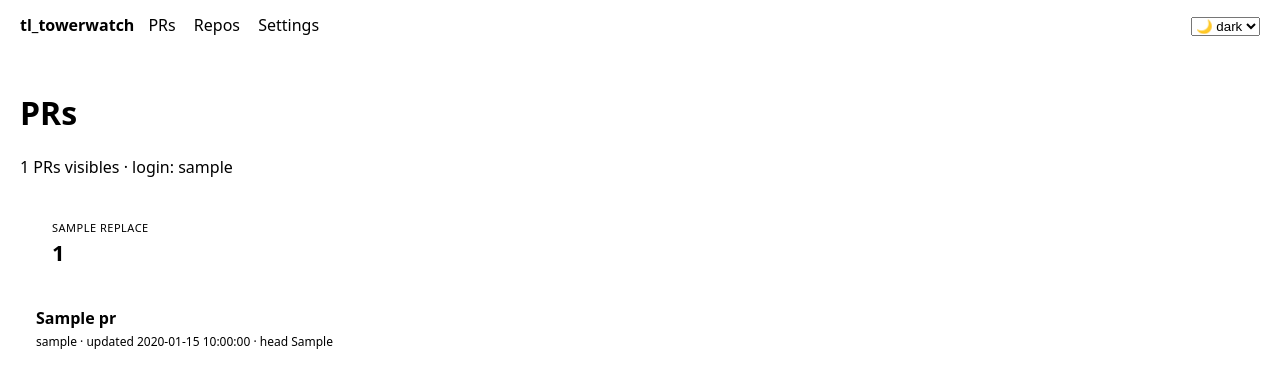
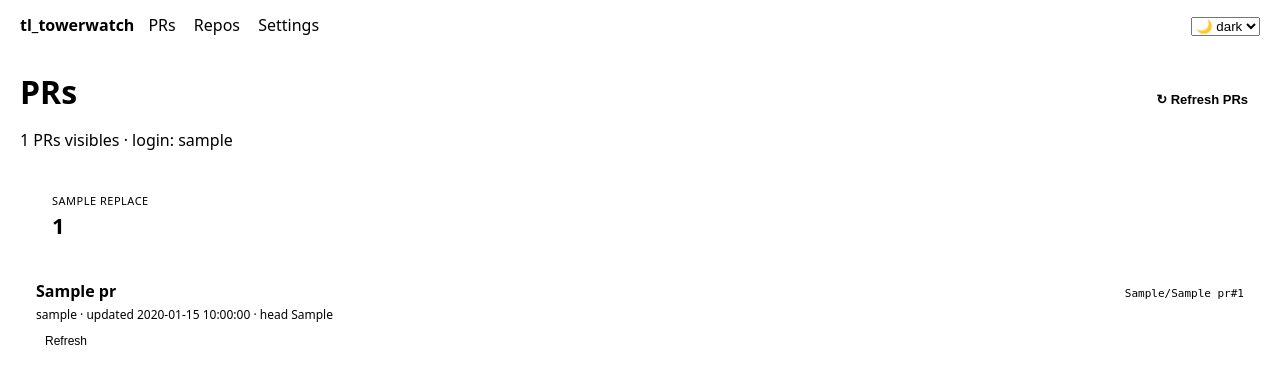
Before and after one commit to hari-corp/tl_towerwatch, a FastAPI app: template src/tl_towerwatch/web/templates/dashboard.html in a window 1280 px wide. Shown: the top 388 px of the page. Run offline with FastAPI, Linux system fonts and the light colour scheme; the template is opened without the code that fills it: most values are stand-ins (such as "Sample title", 1, 10 or a date in 2020); some libraries are stand-ins or nearby versions.

Commit message:
feat(web): global refresh button + per-PR actions on dashboard
The dashboard previously rendered PR cards as dead text — no way to
refresh from the UI, no link to the PR detail page, and no way to
trigger a review without going through the CLI. After running
`tl_towerwatch init` and adding a repo, the dashboard showed the
PR list but was a dead end.

Changes:
- New POST /refresh-all route syncs every enabled repo (mirrors the
  CLI's `tl_towerwatch refresh` flow). Bounces to /settings on auth
  error per Task 10.
- index() now joins each PR to its Repo row and exposes repo_owner /
  repo_name so the template can build detail links and per-PR action
  forms.
- dashboard.html now shows:
  - A global "Refresh PRs" button next to the PRs heading.
  - owner/name#number in monospace next to the title.
  - The title is a link to /pr/{owner}/{name}/{number}.
  - Per-card "Refresh" + "Run review" forms targeting the existing
    POST /pr/.../refresh and POST /pr/.../run-review routes.
- 4 new tests covering: global refresh button present, per-PR links
  + action forms present, POST /refresh-all 303s to /, and POST
  /refresh-all bounces to /settings when no token is configured.

```diff
--- a/src/tl_towerwatch/web/routes.py
+++ b/src/tl_towerwatch/web/routes.py
@@ -23,7 +23,7 @@ from tl_towerwatch.db.models import (
 )
 from tl_towerwatch.github.client import GitHubClient
 from tl_towerwatch.llm import get_provider
-from tl_towerwatch.services.pull_requests import list_prs_for_dashboard, sync_one_pr
+from tl_towerwatch.services.pull_requests import list_prs_for_dashboard, sync_one_pr, sync_repo
 from tl_towerwatch.services.repos import (
     add_repo as svc_add_repo,
 )
@@ -120,6 +120,16 @@ def index(request: Request):
         return token
     login = "dimh"  # TODO: derive from auth in Task 18
     prs = list_prs_for_dashboard(db, login=login, scope_filter="mine_and_review")
+    # PullRequest only carries repo_id (FK); the template needs owner/name to
+    # build detail-page links and per-PR action buttons. Resolve once here.
+    with db.session() as s:
+        repos_by_id: dict[int, Repo] = {
+            r.id: r for r in s.execute(select(Repo)).scalars()
+        }
+    for pr in prs:
+        repo = repos_by_id.get(pr.repo_id)
+        pr.repo_owner = repo.owner if repo else ""
+        pr.repo_name = repo.name if repo else ""
     # Status counters per spec §5.1. `compute_badges` uses its own names
     # (`pending_response`, `approved`, ...) that don't 1:1 match the spec
     # counter names (`needs_response`, `ready_to_merge`, ...), so translate
@@ -145,6 +155,28 @@ def index(request: Request):
         {"nav": "home", "theme": _theme(request),
          "prs": prs, "badges_by_pr": badges_by_pr,
          "login": login, "counts": counts})
+
+@router.post("/refresh-all")
+def refresh_all():
+    """Sync every enabled repo's open PRs from GitHub into the local cache.
+
+    Used by the dashboard's "Refresh PRs" button. Errors per-repo are
+    captured on the Repo row (last_fetch_status / last_fetch_error) so a
+    single bad repo can't poison the rest of the sync. On auth failure
+    the route bounces to /settings?error=github_auth, matching the
+    per-PR refresh path (Task 10).
+    """
+    settings = load_settings()
+    db = engine_from_settings(settings)
+    token = _safe_resolve_token(settings)
+    if isinstance(token, RedirectResponse):
+        return token
+    repos = svc_list_repos(db, enabled_only=True)
+    llm = get_provider(settings) if settings.llm.anthropic.api_key else None
+    with GitHubClient(token=token) as gh:
+        for repo in repos:
+            sync_repo(db, gh, repo, llm=llm)
+    return RedirectResponse("/", status_code=303)
 
 @router.get("/repos", response_class=HTMLResponse)
 def repos_page(request: Request):
--- a/src/tl_towerwatch/web/templates/dashboard.html
+++ b/src/tl_towerwatch/web/templates/dashboard.html
@@ -1,6 +1,14 @@
 {% extends "base.html" %}
 {% block content %}
-<h1>PRs</h1>
+<div style="display:flex;align-items:baseline;gap:12px;justify-content:space-between;">
+  <h1 style="margin:0">PRs</h1>
+  <form method="post" action="/refresh-all" style="margin:0">
+    <button type="submit"
+            style="padding:6px 12px;border:1px solid var(--accent);border-radius:6px;background:var(--card);color:var(--accent);font-weight:600;font-size:13px;cursor:pointer;">
+      ↻ Refresh PRs
+    </button>
+  </form>
+</div>
 <p style="color:var(--muted)">{{ prs|length }} PRs visibles · login: {{ login }}</p>
 <div style="display:flex;gap:10px;padding:16px 20px;background:var(--bg-secondary);border-bottom:1px solid var(--border);font-size:12px;">
   {% for k, v in counts.items() %}
@@ -12,13 +20,44 @@
 </div>
 {% for pr in prs %}
 <div class="card" style="margin-bottom:10px">
-  <strong>{{ pr.title }}</strong>
+  <div style="display:flex;align-items:baseline;justify-content:space-between;gap:12px;">
+    <a href="/pr/{{ pr.repo_owner }}/{{ pr.repo_name }}/{{ pr.number }}"
+       style="color:inherit;text-decoration:none;flex:1">
+      <strong>{{ pr.title }}</strong>
+    </a>
+    <span style="color:var(--muted);font-size:11px;font-family:monospace">
+      {{ pr.repo_owner }}/{{ pr.repo_name }}#{{ pr.number }}
+    </span>
+  </div>
   <div style="color:var(--muted);font-size:12px;margin-top:4px">
     {{ pr.author_login }} · updated {{ pr.updated_at }} · head {{ pr.head_sha[:7] }}
   </div>
-  {% for b in badges_by_pr.get(pr.id, []) %}
-    <span style="background:{{ b.color }}22;color:{{ b.color }};padding:2px 8px;border-radius:10px;font-size:11px">{{ b.name }}</span>
-  {% endfor %}
+  <div style="margin-top:6px">
+    {% for b in badges_by_pr.get(pr.id, []) %}
+      <span style="background:{{ b.color }}22;color:{{ b.color }};padding:2px 8px;border-radius:10px;font-size:11px">{{ b.name }}</span>
+    {% endfor %}
+  </div>
+  <div style="margin-top:8px;display:flex;gap:8px;font-size:12px">
+    <form method="post"
+          action="/pr/{{ pr.repo_owner }}/{{ pr.repo_name }}/{{ pr.number }}/refresh"
+          style="margin:0">
+      <button type="submit"
+              style="padding:3px 9px;border:1px solid var(--border);border-radius:4px;background:var(--card);color:var(--text);cursor:pointer;font-size:12px">
+        Refresh
+      </button>
+    </form>
+    <form method="post"
+          action="/pr/{{ pr.repo_owner }}/{{ pr.repo_name }}/{{ pr.number }}/run-review"
+          style="margin:0">
+      <input type="hidden" name="agent" value="claude">
+      <input type="hidden" name="skills" value="">
+      <input type="hidden" name="mode" value="fresh">
+      <button type="submit"
+              style="padding:3px 9px;border:1px solid var(--accent);border-radius:4px;background:var(--accent);color:white;cursor:pointer;font-size:12px">
+        ▶ Run review
+      </button>
+    </form>
+  </div>
 </div>
 {% else %}
 <p>0 PRs. Usa <code>tl_towerwatch repo add owner/name</code> para empezar.</p>
```
Also changed, not shown: tests/test_web_routes.py (+113 -0 lines).
